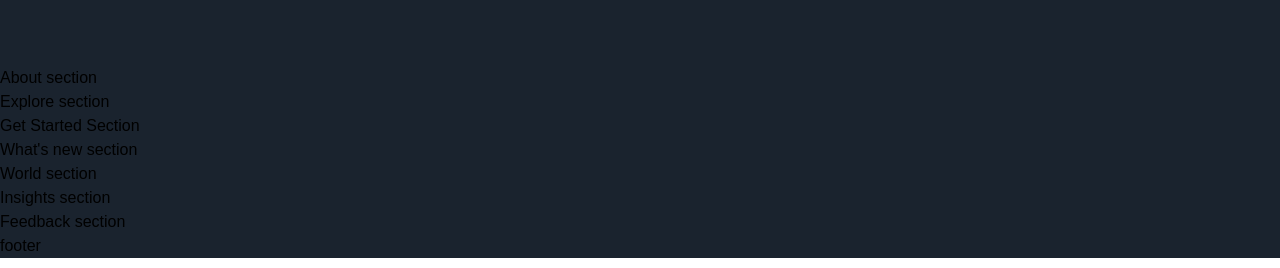
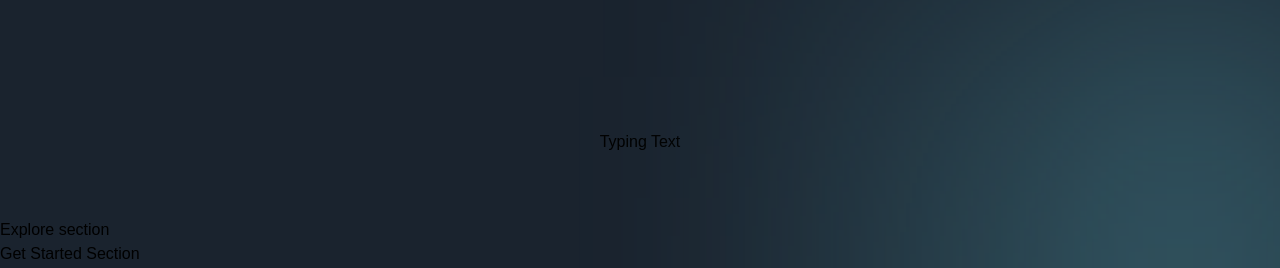
Before and after one commit to smirnovsky/Metaverse, a Next.js app: page / in a window 1280 px wide. Shown: the part 1044-1312 px from the top of the page. Built offline with nearby package versions, Linux system fonts and the light colour scheme; a web font is replaced by a local one.

Commit message:
start to implement About component

```diff
--- a/sections/About.jsx
+++ b/sections/About.jsx
@@ -1,8 +1,24 @@
 'use client';
 
+import { motion } from "framer-motion";
+import { TypingText } from "../components";
+
+import styles from '../styles'
+import { fadeIn, staggerContainer } from '../utils/motion';
+
 const About = () => (
-  <section>
-    About section
+  <section className={ `${styles.paddings} relative z-10` }>
+    <div className="gradient-02 z-0" ></div>
+    <motion.div
+      variants={staggerContainer}
+      initial='hidden'
+      whileInView='show'
+      viewport={{ once: false, amount: 0.25 }}
+      className={`${styles.innerWidth} mx-auto ${styles.flexCenter} flex-col`}
+    >
+      <TypingText title='| About Metavesus' textStyles='text-center' />
+
+    </motion.div>
   </section>
 );
 
```
